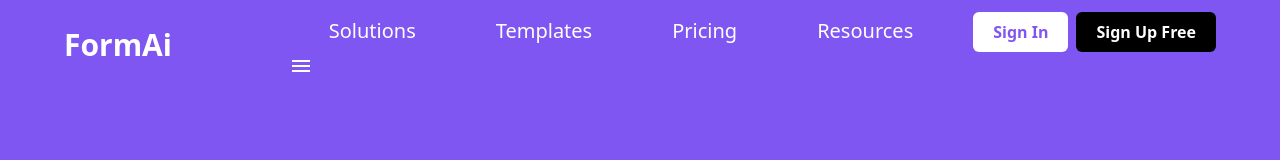
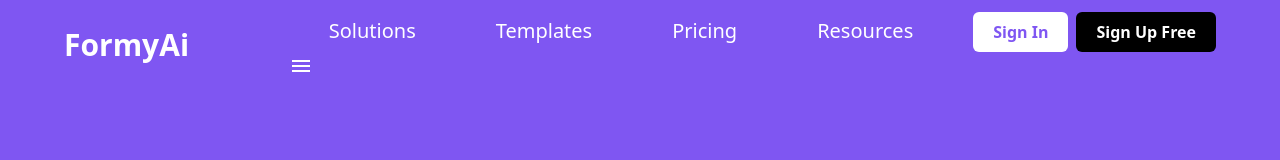
Before and after one commit to SoftWeb-Technologies/Formy-AI, a Next.js app: page / in a window 1280 px wide. Shown: the top 160 px of the page. Built offline with nearby package versions, Linux system fonts and the light colour scheme.

Commit message:
changed website name from formAi to formyAi

```diff
--- a/components/Navbar.jsx
+++ b/components/Navbar.jsx
@@ -36,7 +36,7 @@ function Navbar() {
         <Link href={"/"} className="w-[35px] md:w-[100px] flex items-center">
           {/* <Image src={images.FormAiLogo} alt="FormAi-logo" /> */}
           <span className="text-2xl md:text-3xl font-semibold text-white">
-            FormAi
+            FormyAi
           </span>
         </Link>
         <div>
```
